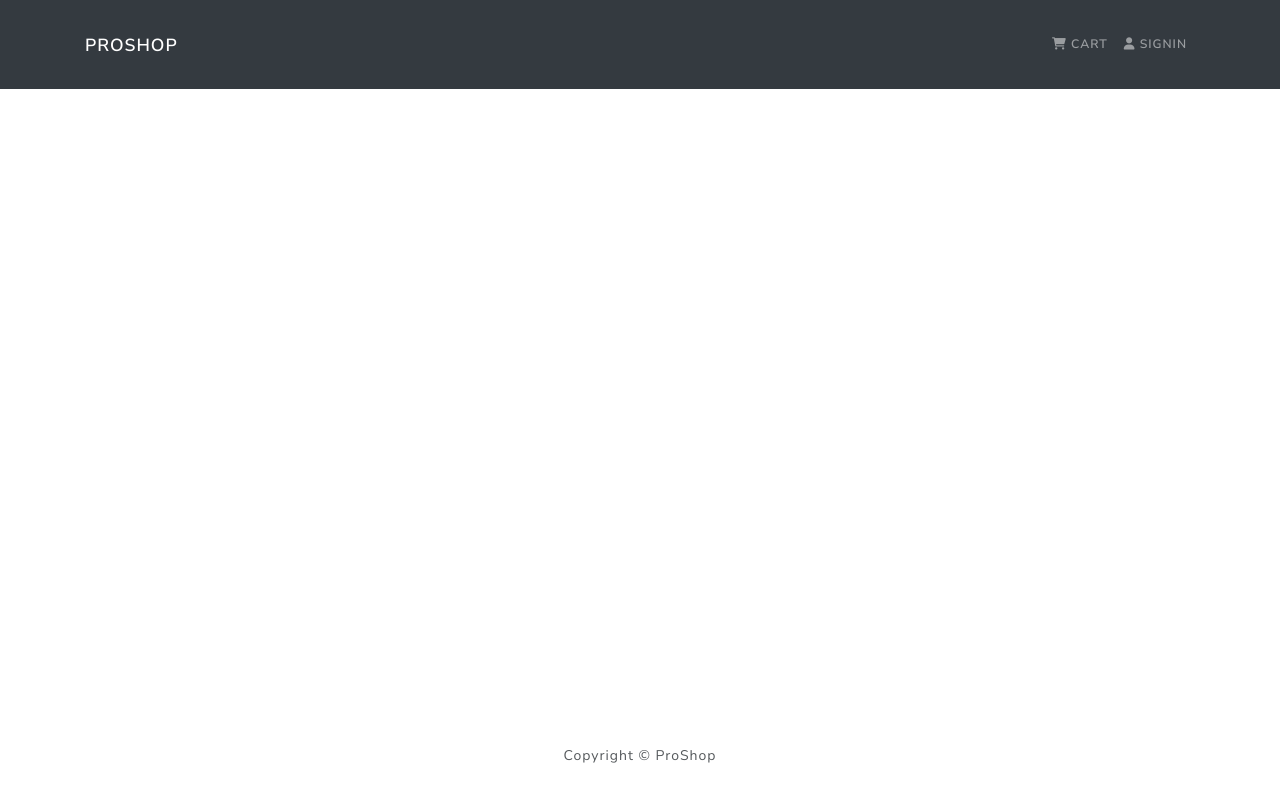
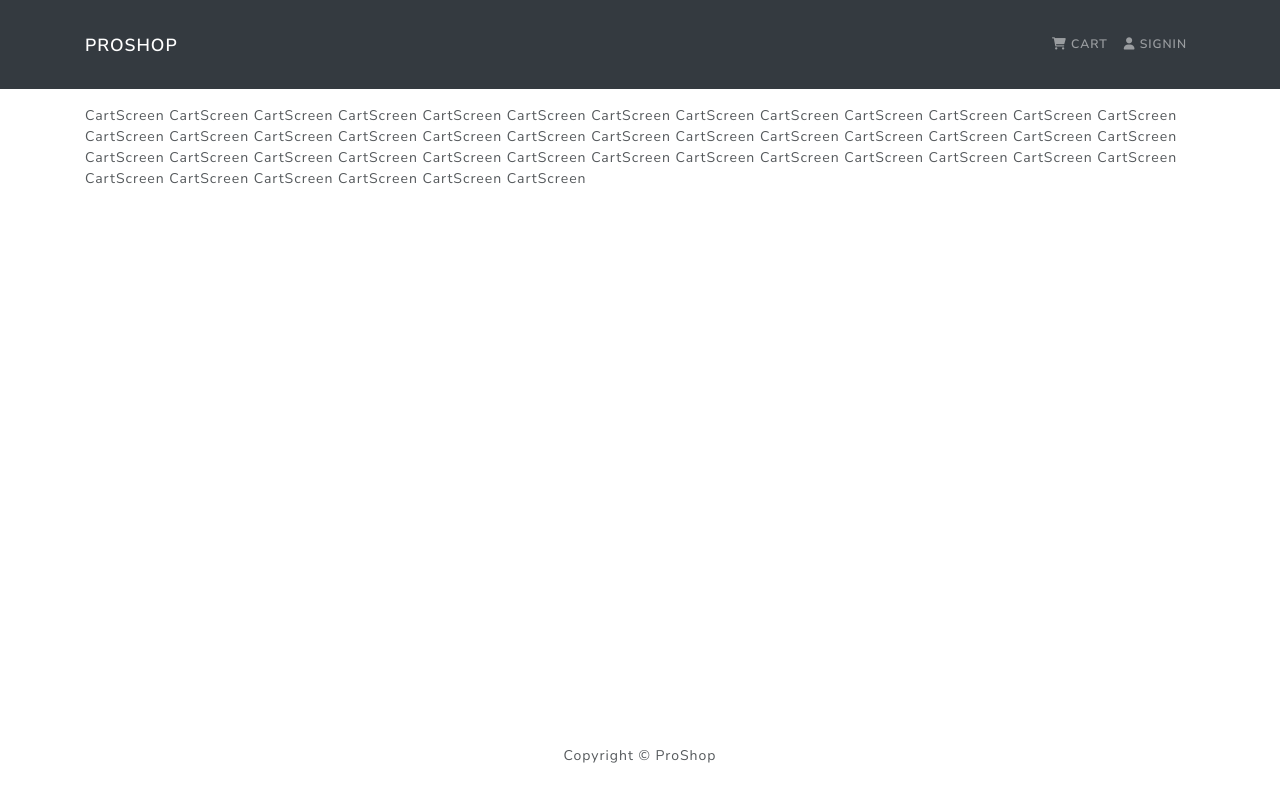
Before and after one commit to zand-yasin/ecommerce-frontend, a React (Create React App) app: page /cart/1 in a window 1280 px wide. Built offline with nearby package versions, Linux system fonts and the light colour scheme.

Commit message:
add card feature

```diff
--- a/src/App.js
+++ b/src/App.js
@@ -4,6 +4,7 @@ import { BrowserRouter as Router, Route, Routes } from 'react-router-dom'
 import { Container } from 'react-bootstrap'
 import HomeScreen from './screens/HomeScreen'
 import ProductScreen from './screens/ProductScreen'
+import CartScreen from './screens/CartScreen'
 const App = () => {
   return (
     <Router>
@@ -13,6 +14,7 @@ const App = () => {
           <Routes>
             <Route path='/' element={<HomeScreen />} />
             <Route path='/product/:id' element={<ProductScreen />} />
+            <Route path='/cart/:id' element={<CartScreen />} />
             {/* <Route path='/' component={HomeScreen} exact /> */}
           </Routes>
         </Container>
--- /dev/null
+++ b/src/components/MyHistory.js
@@ -0,0 +1,3 @@
+import { createBrowserHistory } from 'history'
+
+export default createBrowserHistory()
--- /dev/null
+++ b/src/screens/CartScreen.js
@@ -0,0 +1,18 @@
+import React from 'react'
+
+const CartScreen = () => {
+  return (
+    <div>
+      CartScreen CartScreen CartScreen CartScreen CartScreen CartScreen
+      CartScreen CartScreen CartScreen CartScreen CartScreen CartScreen
+      CartScreen CartScreen CartScreen CartScreen CartScreen CartScreen
+      CartScreen CartScreen CartScreen CartScreen CartScreen CartScreen
+      CartScreen CartScreen CartScreen CartScreen CartScreen CartScreen
+      CartScreen CartScreen CartScreen CartScreen CartScreen CartScreen
+      CartScreen CartScreen CartScreen CartScreen CartScreen CartScreen
+      CartScreen CartScreen CartScreen{' '}
+    </div>
+  )
+}
+
+export default CartScreen
--- a/src/screens/ProductScreen.js
+++ b/src/screens/ProductScreen.js
@@ -1,13 +1,18 @@
-import React, { useEffect } from 'react'
+import React, { useEffect, useState } from 'react'
 import { Link, useParams } from 'react-router-dom'
-import { Row, Col, Image, ListGroup, Card, Button } from 'react-bootstrap'
+import { Row, Col, Image, ListGroup, Card, Button, Form } from 'react-bootstrap'
 import { listProductDetails } from '../actions/productActions'
 import Rating from '../components/Rating'
 import Loader from '../components/Loader'
 import Message from '../components/Message'
 import { useDispatch, useSelector } from 'react-redux'
+// import history from '../components/MyHistory'
+import { useNavigate } from 'react-router-dom'
 
 const ProductScreen = () => {
+  const [qty, setQty] = useState(0)
+  const navigate = useNavigate()
+
   const { id } = useParams()
   const dispatch = useDispatch()
 
@@ -21,6 +26,12 @@ const ProductScreen = () => {
     // dispatching to actions which is list product acion for (fetching data from backend)
     dispatch(listProductDetails(id))
   }, [dispatch, id])
+
+  const addToCartHandler = () => {
+    console.log(111111111)
+
+    navigate(`/cart/${id}?qty=${qty}`)
+  }
 
   return (
     <>
@@ -72,8 +83,31 @@ const ProductScreen = () => {
                     </Col>
                   </Row>
                 </ListGroup.Item>
+
+                {product.countInStock > 0 && (
+                  <ListGroup.Item>
+                    <Row>
+                      <Col>Qty:</Col>
+                      <Col>
+                        <Form.Control
+                          as='select'
+                          value={qty}
+                          onChange={(e) => setQty(e.target.value)}
+                        >
+                          {[...Array(product.countInStock).keys()].map((x) => (
+                            <option key={x + 1} value={x + 1}>
+                              {x + 1}
+                            </option>
+                          ))}
+                        </Form.Control>
+                      </Col>
+                    </Row>
+                  </ListGroup.Item>
+                )}
+
                 <ListGroup.Item>
                   <Button
+                    onClick={addToCartHandler}
                     className='btn-block'
                     type='button'
                     disabled={product.countInStock === 0}
```
